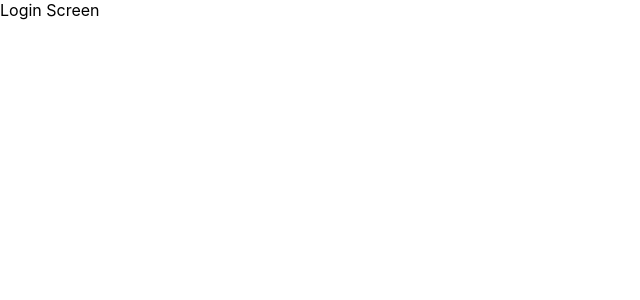
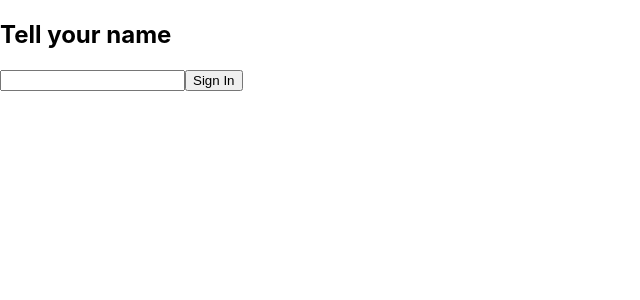
Before and after one commit to derickwarshaw/socketio-react, a React app: page /login in a window 1280 px wide. Shown: the top 300 px of the page, without its empty margins (0-640 px from the left). Built offline with nearby package versions, Linux system fonts and the light colour scheme.

Commit message:
Add Login screen logic

```diff
--- /dev/null
+++ b/src/pages/Login/Login.scss
@@ -0,0 +1,3 @@
+.Login {
+  background-color: transparent;
+}
--- a/src/pages/Login/index.tsx
+++ b/src/pages/Login/index.tsx
@@ -1,17 +1,39 @@
-import React from 'react';
-import { useDispatch, useSelector } from 'react-redux';
-import { simpleAction } from '../../state/actions/simpleAction';
+import React, { FormEvent, useState } from 'react';
+import { UserValidator } from '../../utils/validators';
 
 const Login: React.FC = () => {
-  // const dispatch = useDispatch();
+  const [login, setLogin] = useState('');
 
-  // const result = useSelector((state: IStore) => state);
+  /**
+   * Validate and submit user data.
+   * Throw error if data is incorrect.
+   * @param {FormEvent} e Form submit event.
+   */
+  const submitUser = (e: FormEvent): void => {
+    e.preventDefault();
 
-  // const handleButtonClick = () => {
-  //   dispatch(simpleAction());
-  // };
+    const validator = UserValidator.getInstance();
+    const isvalidLogin = validator.isvalidLogin(login);
+    // const isvalidPassword = validator.isvalidPassword(password);
 
-  return <div className="Login">Login Screen</div>;
+    if (!isvalidLogin) {
+      throw Error('[SUBMITING USER] Incorrect user information');
+      return;
+    }
+
+    console.log('Submit user');
+  };
+
+  return (
+    <div className="Login">
+      <h2>Tell your name</h2>
+
+      <form onSubmit={submitUser} className="Login__field">
+        <input type="text" value={login} onChange={e => setLogin(e.target.value)} />
+        <button type="button">Sign In</button>
+      </form>
+    </div>
+  );
 };
 
 export default Login;
--- /dev/null
+++ b/src/utils/validators.ts
@@ -0,0 +1,28 @@
+export class UserValidator {
+  public static getInstance() {
+    if (!UserValidator.instance) {
+      UserValidator.instance = new UserValidator();
+    }
+
+    return UserValidator.instance;
+  }
+
+  private static instance: UserValidator;
+
+  private constructor() {}
+
+  public isvalidLogin(login: string): boolean {
+    const proccesLogin = login.trim();
+    const regex = /^[A-Za-z0-9]*$/;
+
+    if (regex.test(proccesLogin)) {
+      return true;
+    }
+
+    return false;
+  }
+
+  public isvalidPassword(password: string): boolean {
+    return password.trim().length > 6;
+  }
+}
--- a/tslint.json
+++ b/tslint.json
@@ -27,6 +27,7 @@
         "trace"
       ]
     },
+    "max-classes-per-file": false,
     "prettier": true,
     "react-hooks-nesting": "error"
   },
```
Also changed, not shown: src/models/User.ts (added, +11 -0 lines).
